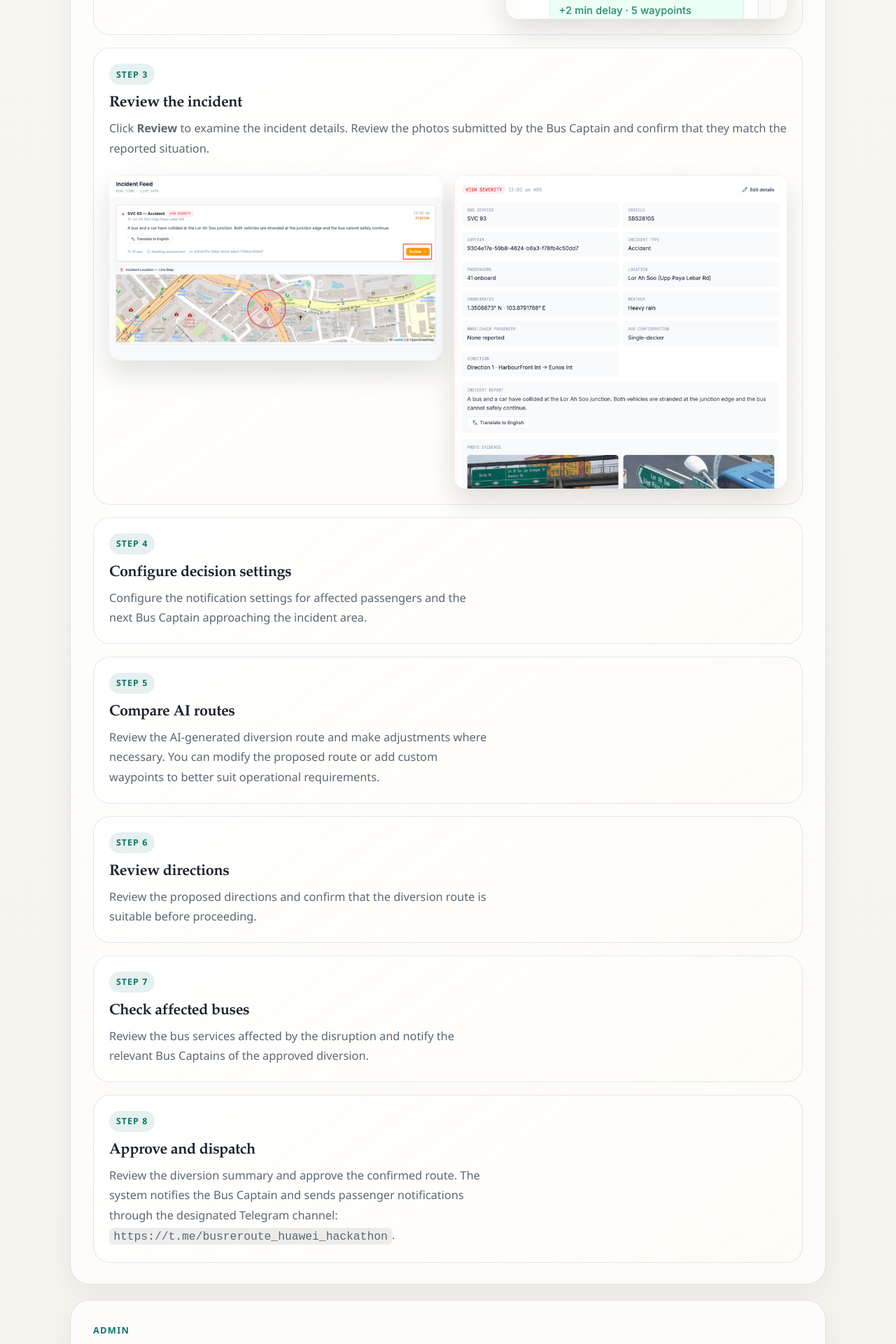
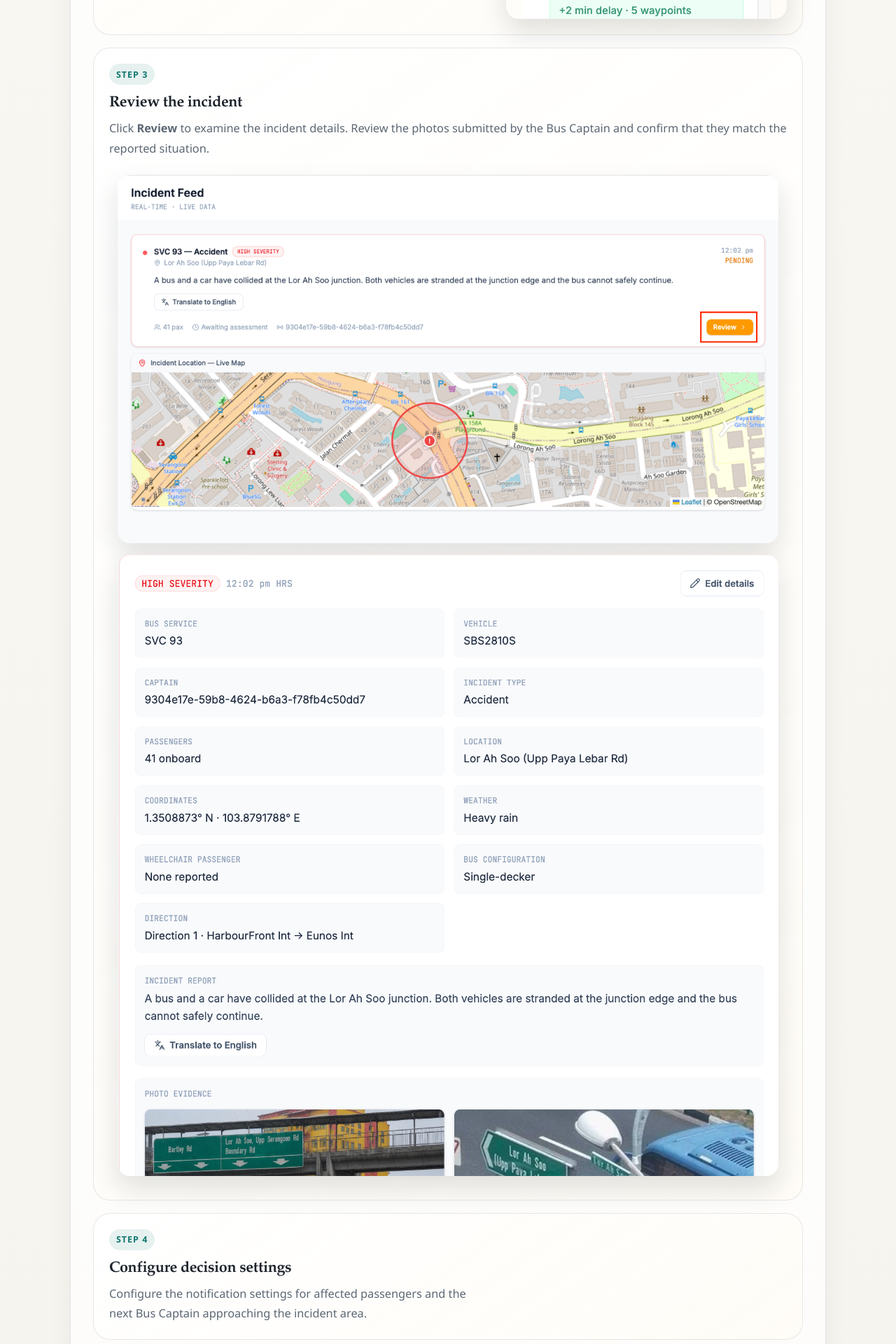
Before and after one commit to ZengZixuan05/RouteGuardians-Manual, a Jekyll site: the page built from web-dashboard.md, in a window 1280 px wide. Shown: the part 2855-4775 px from the top of the page at 70% size. Built offline with Jekyll 4.4.1, drawn with Linux system fonts in a browser that asks for light colours.

Commit message:
Stack officer step 3 screenshots

```diff
--- a/_layouts/default.html
+++ b/_layouts/default.html
@@ -853,21 +853,6 @@
         max-height: none;
       }
 
-      .screenshot-slot.screenshot-image.screenshot-pair {
-        padding: 0;
-      }
-
-      .screenshot-pair-grid {
-        display: grid;
-        width: 100%;
-        grid-template-columns: repeat(2, minmax(0, 1fr));
-        gap: 16px;
-      }
-
-      .screenshot-slot.screenshot-image.screenshot-pair img + img {
-        margin-top: 0;
-      }
-
       .screenshot-slot.screenshot-image img[src*="/assets/android/"] {
         width: auto;
         max-width: min(100%, 360px);
@@ -1045,7 +1030,6 @@
       @media (max-width: 860px) {
         .hero-grid,
         .grid-2,
-        .screenshot-pair-grid,
         .role-links,
         .journey-list,
         .workflow-step,
--- a/web-dashboard.md
+++ b/web-dashboard.md
@@ -142,11 +142,9 @@ guide_label: Step 2 - Operations Officer
         <h3>Review the incident</h3>
         <p>Click <strong>Review</strong> to examine the incident details. Review the photos submitted by the Bus Captain and confirm that they match the reported situation.</p>
       </div>
-      <figure class="screenshot-slot screenshot-image screenshot-pair">
-        <div class="screenshot-pair-grid">
-          <img src="{{ '/assets/ss3.png' | relative_url }}" alt="Operations Officer review screen showing incident details and route information" loading="lazy" />
-          <img src="{{ '/assets/ss4.png' | relative_url }}" alt="Operations Officer review screen showing the second supporting screenshot for the incident review" loading="lazy" />
-        </div>
+      <figure class="screenshot-slot screenshot-image screenshot-stack">
+        <img src="{{ '/assets/ss3.png' | relative_url }}" alt="Operations Officer review screen showing incident details and route information" loading="lazy" />
+        <img src="{{ '/assets/ss4.png' | relative_url }}" alt="Operations Officer review screen showing the second supporting screenshot for the incident review" loading="lazy" />
       </figure>
     </article>
 
```
